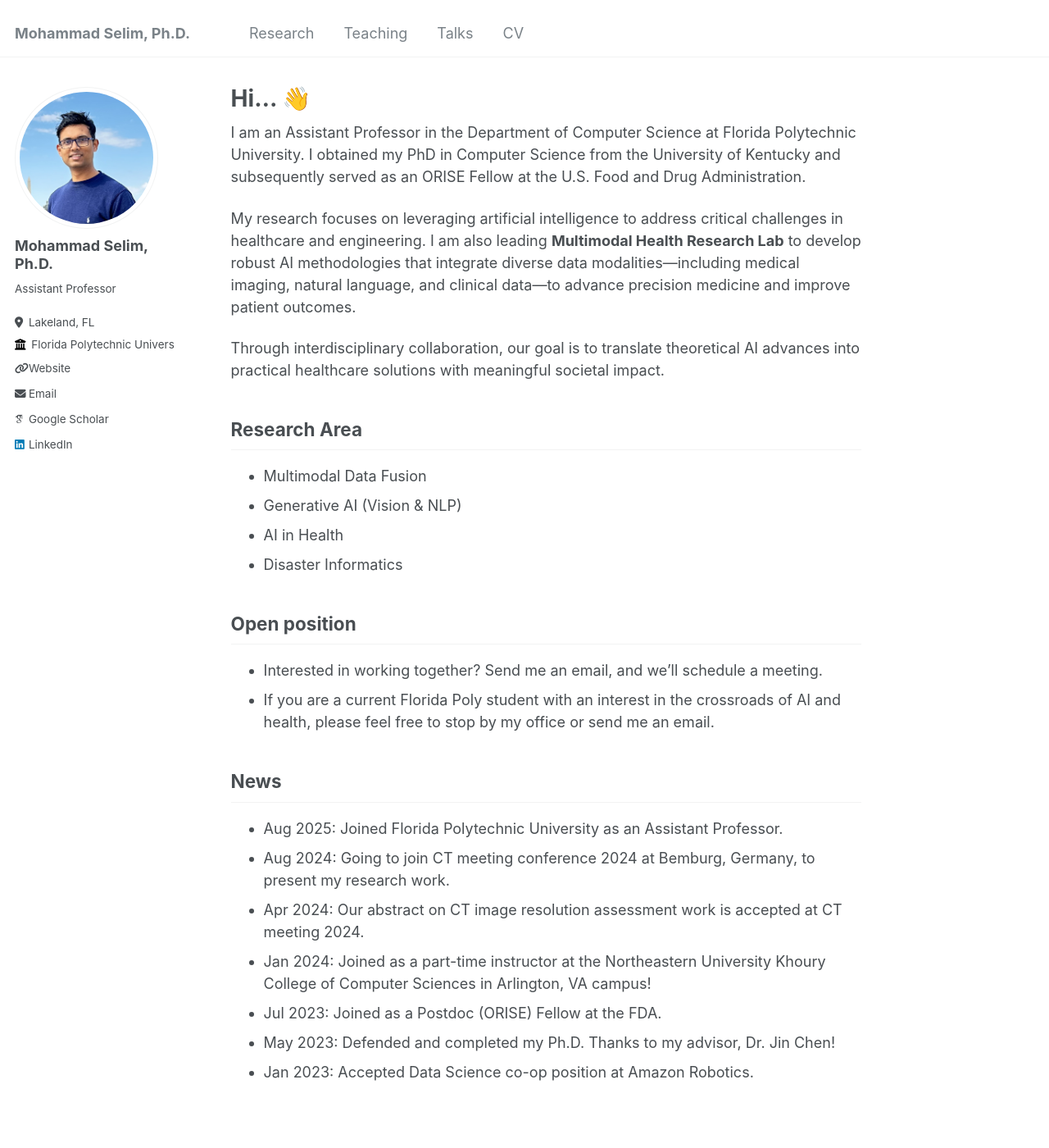
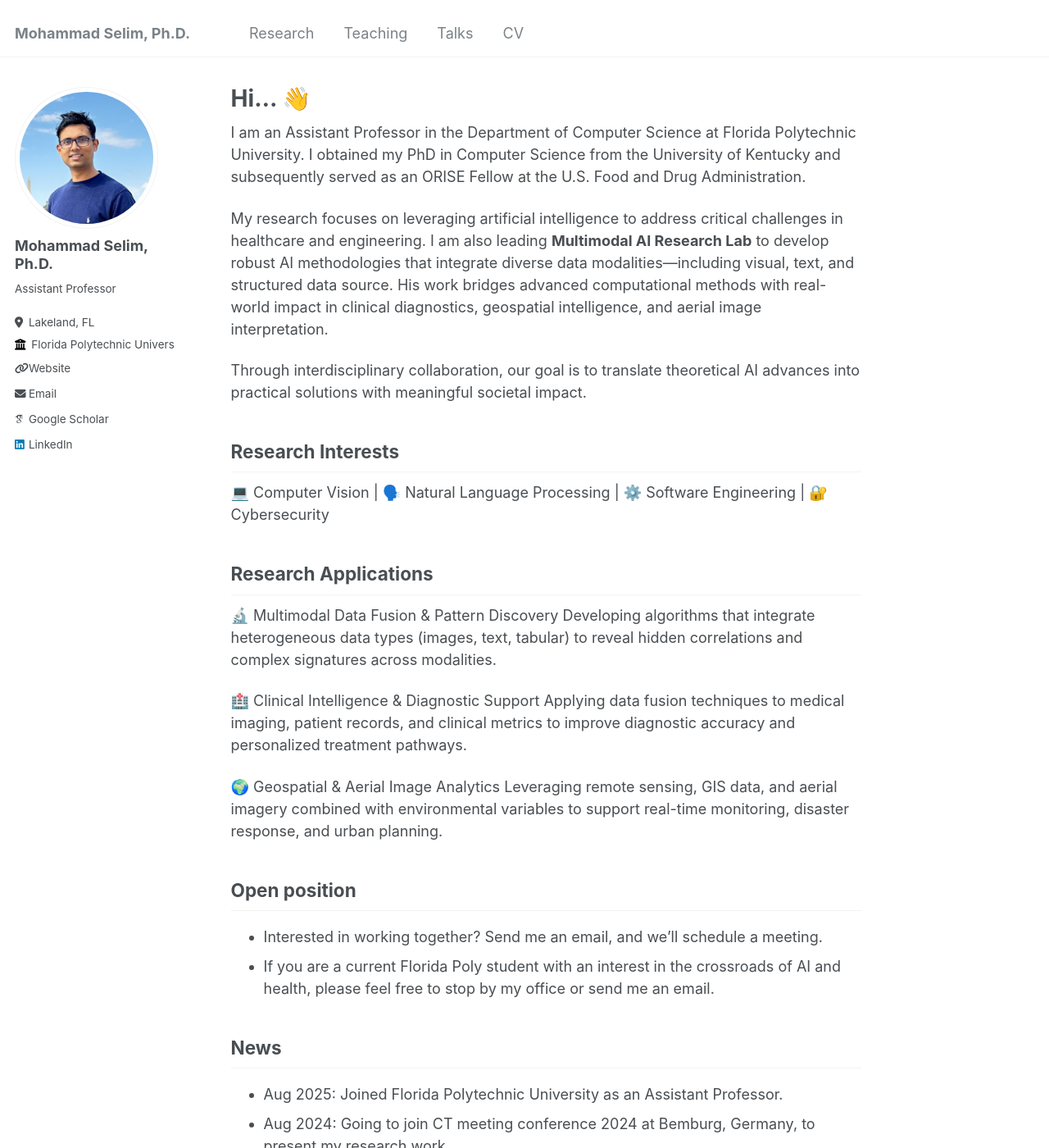
Before and after one commit to selimmd/selimmd.github.io, a Jekyll site: the page built from _pages/about.md, in a window 1280 px wide and 1400 px high. Shown: the whole window at 82% size. Built offline with Jekyll 4.4.1, drawn with Linux system fonts in a browser that asks for light colours; some web fonts are replaced.

Commit message:
Update about.md

```diff
--- a/_pages/about.md
+++ b/_pages/about.md
@@ -10,16 +10,22 @@ redirect_from:
 
 I am an Assistant Professor in the Department of Computer Science at Florida Polytechnic University. I obtained my PhD in Computer Science from the University of Kentucky and subsequently served as an ORISE Fellow at the U.S. Food and Drug Administration.
 
-My research focuses on leveraging artificial intelligence to address critical challenges in healthcare and engineering. I am also leading **Multimodal Health Research Lab** to develop robust AI methodologies that integrate diverse data modalities—including medical imaging, natural language, and clinical data—to advance precision medicine and improve patient outcomes.
+My research focuses on leveraging artificial intelligence to address critical challenges in healthcare and engineering. I am also leading **Multimodal AI Research Lab** to develop robust AI methodologies that integrate diverse data modalities—including visual, text, and structured data source. His work bridges advanced computational methods with real-world impact in clinical diagnostics, geospatial intelligence, and aerial image interpretation.
 
-Through interdisciplinary collaboration, our goal is to translate theoretical AI advances into practical healthcare solutions with meaningful societal impact.
+Through interdisciplinary collaboration, our goal is to translate theoretical AI advances into practical solutions with meaningful societal impact.
 
-## Research Area
-- Multimodal Data Fusion
-- Generative AI (Vision & NLP)
-- AI in Health
-- Disaster Informatics
+## Research Interests
+💻 Computer Vision | 🗣️ Natural Language Processing | ⚙️ Software Engineering | 🔐 Cybersecurity
 
+## Research Applications
+🔬 Multimodal Data Fusion & Pattern Discovery
+Developing algorithms that integrate heterogeneous data types (images, text, tabular) to reveal hidden correlations and complex signatures across modalities.
+
+🏥 Clinical Intelligence & Diagnostic Support
+Applying data fusion techniques to medical imaging, patient records, and clinical metrics to improve diagnostic accuracy and personalized treatment pathways.
+
+🌍 Geospatial & Aerial Image Analytics
+Leveraging remote sensing, GIS data, and aerial imagery combined with environmental variables to support real-time monitoring, disaster response, and urban planning.
 
 ## Open position
 - Interested in working together? Send me an email, and we’ll schedule a meeting.
```
